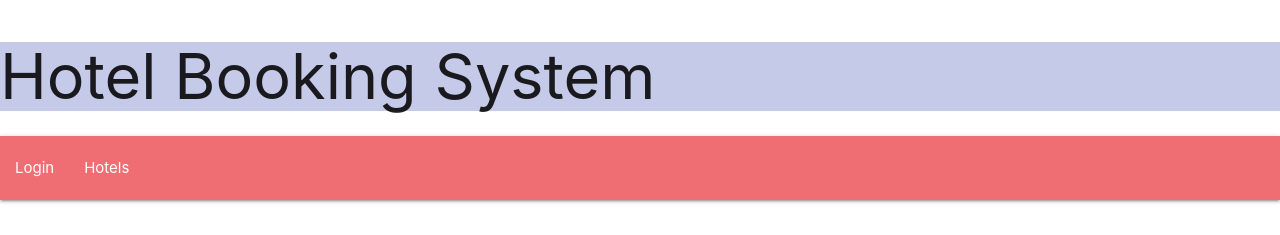
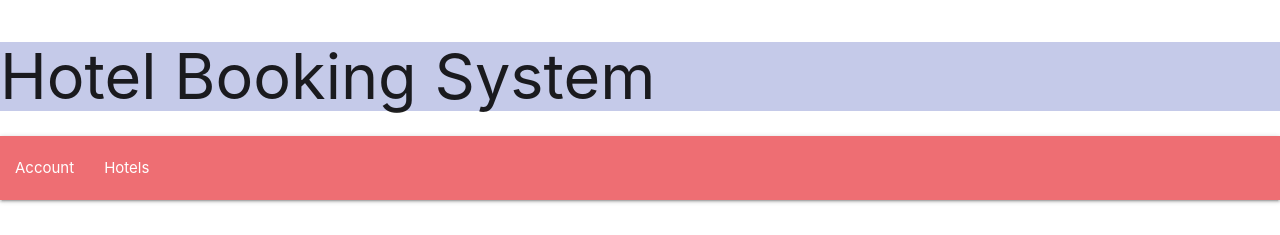
Before and after one commit to StephenRipley/hotelbookingsystem_frontend_react, a React (Create React App) app: page / in a window 1280 px wide. Shown: the top 235 px of the page. Built offline with nearby package versions, Linux system fonts and the light colour scheme.

Commit message:
login button updates to account when logged in

```diff
--- a/src/components/Login.js
+++ b/src/components/Login.js
@@ -36,6 +36,7 @@ class Login extends Component {
                 localStorage.setItem('address', response.data.address);
                 localStorage.setItem('loggedIn', true);
                 console.log(response);
+                window.location.reload(false);
             })
             .catch(err => {
                 this.setState({errorMessage: err.message});
--- a/src/components/NavBar.js
+++ b/src/components/NavBar.js
@@ -1,11 +1,15 @@
 import React from 'react';
 import { Link } from 'react-router-dom';
+
 
 const NavBar = () => (
     <nav>
         <ul>
             <li>
-                <Link to="/">Login</Link>
+
+            </li>
+            <li>
+                {(localStorage.getItem('loggedIn') === 'false') ? (<Link to="/">Login</Link>) : (<Link to="/">Account</Link>) }
             </li>
             <li>
                 <Link to="/hotels">Hotels</Link>
```
